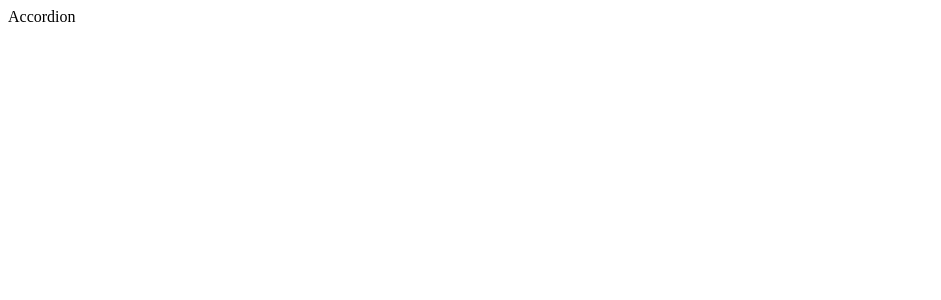
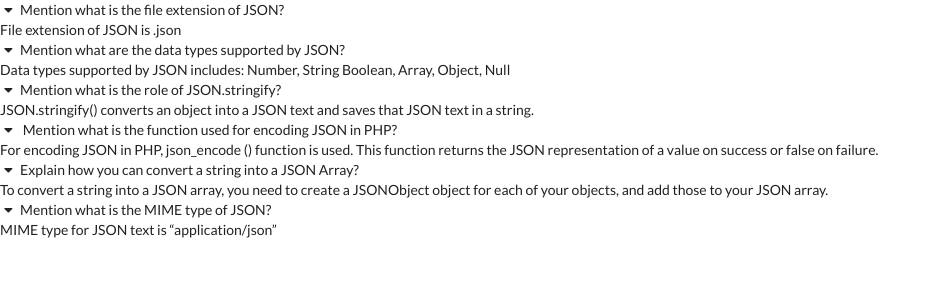
Before and after one commit to swilltec/react-widget, a React (Create React App) app: page / in a window 1280 px wide. Shown: the top 300 px of the page, without its empty margins (0-941 px from the left). Built offline with nearby package versions, Linux system fonts and the light colour scheme.

Commit message:
style: add sementic ui

```diff
--- a/public/index.html
+++ b/public/index.html
@@ -4,6 +4,7 @@
     <meta charset="utf-8" />
     <link rel="icon" href="%PUBLIC_URL%/favicon.ico" />
     <meta name="viewport" content="width=device-width, initial-scale=1" />
+    <link rel="stylesheet" href="https://cdn.jsdelivr.net/npm/semantic-ui@2.4.2/dist/semantic.min.css">
     <meta name="theme-color" content="#000000" />
     <meta
       name="description"
--- a/src/components/Accordion.js
+++ b/src/components/Accordion.js
@@ -1,9 +1,19 @@
-import React from 'react'
+import React from "react";
 
-export const Accordion = () => {
-    return (
-        <div>
-            Accordion
-        </div>
-    )
-}
+export const Accordion = ({ items }) => {
+  return (
+    <div>
+      {items.map((item) => {
+        return (
+          <div key={item.id}>
+            <div className="title active">
+              <i className="dropdown icon"></i>
+              {item.title}
+            </div>
+            <div className="content active">{item.content}</div>
+          </div>
+        );
+      })}
+    </div>
+  );
+};
--- a/src/components/App.js
+++ b/src/components/App.js
@@ -1,10 +1,44 @@
-import React from 'react'
-import { Accordion } from './Accordion'
+import React from "react";
+import { Accordion } from "./Accordion";
+
+const items = [
+  {
+      id: 1,
+    title: "Mention what is the file extension of JSON?",
+    content: "File extension of JSON is .json",
+  },
+  {
+    id: 2,
+    title: "Mention what are the data types supported by JSON?",
+    content: `Data types supported by JSON includes: Number, String
+            Boolean, Array, Object, Null`,
+  },
+  {
+    id: 3,
+    title: "Mention what is the role of JSON.stringify?",
+    content: "JSON.stringify() converts an object into a JSON text and saves that JSON text in a string.",
+  },
+  {
+    id: 3,
+    title: " Mention what is the function used for encoding JSON in PHP?",
+    content: "For encoding JSON in PHP, json_encode () function is used.  This function returns the JSON representation of a value on success or false on failure.",
+  },
+  {
+    id: 4,
+    title: "Explain how you can convert a string into a JSON Array?",
+    content: "To convert a string into a JSON array, you need to create a JSONObject object for each of your objects, and add those to your JSON array.",
+  },
+  {
+    id: 5,
+    title: "Mention what is the MIME type of JSON?",
+    content: "MIME type for JSON text is “application/json”",
+  },
+];
 
 export const App = () => {
-    return (
-        <div>
-            <Accordion />
-        </div>
-    )
-}
+  return (
+    <div>
+      <Accordion items={items} />
+    </div>
+  );
+};
```
